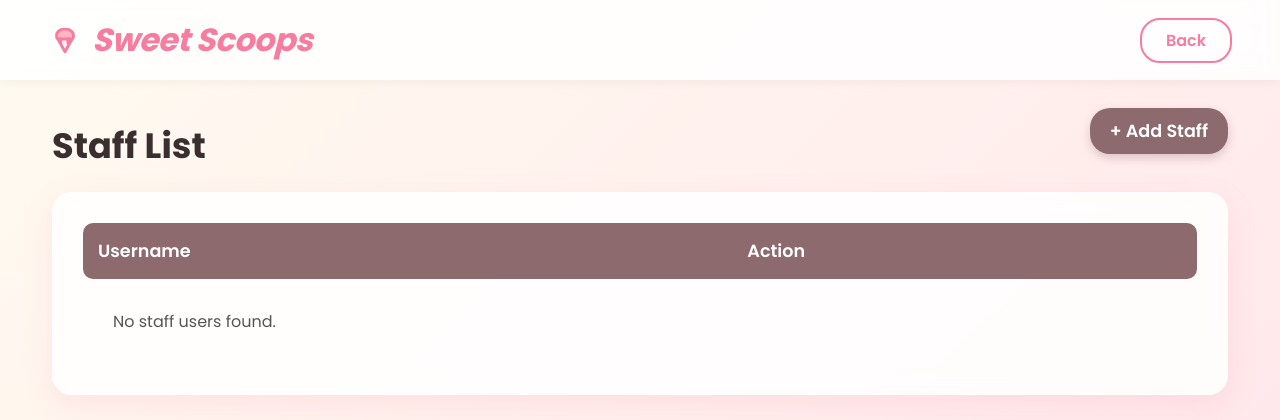
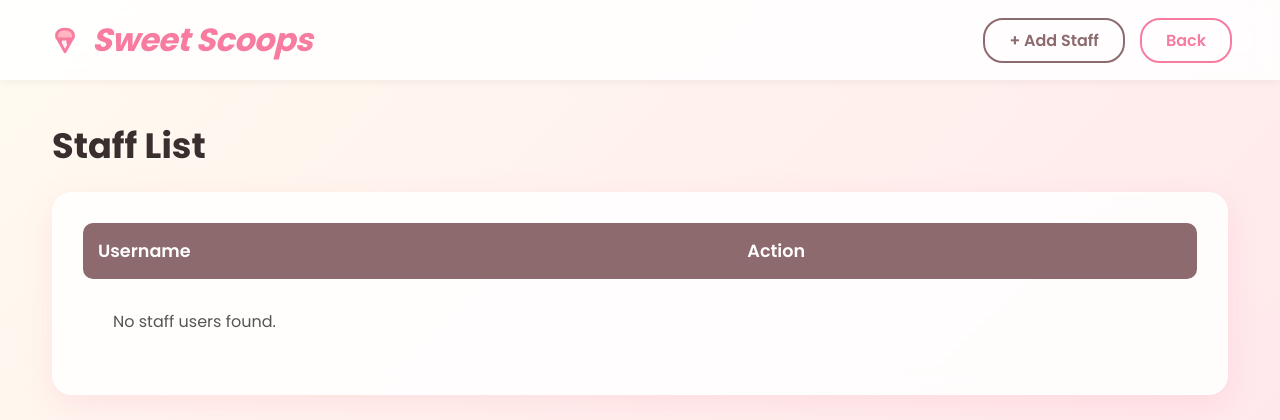
Before and after one commit to febaabiju/Sweet_Scoops, a Django app: page /manage_staff/ in a window 1280 px wide. Shown: the top 420 px of the page. Run offline with Django 5.2, Linux system fonts and the light colour scheme; the visitor is signed in with stand-in values (Sample User, id 1); data comes from the database, SQL or seed files in the repository.

Commit message:
manage staff updated

```diff
--- a/shop/templates/shop/manage_staff.html
+++ b/shop/templates/shop/manage_staff.html
@@ -79,6 +79,23 @@
             background: var(--accent-pink);
             color: white;
             box-shadow: 0 4px 10px rgba(247, 124, 160, 0.3);
+            transform: translateY(-2px);
+        }
+
+        .add-btn {
+            background: transparent;
+            color: var(--btn-color);
+            border: 2px solid var(--btn-color);
+            padding: 0.5rem 1.5rem;
+            border-radius: 20px;
+            font-weight: 600;
+            text-decoration: none;
+            transition: all 0.3s ease;
+        }
+
+        .add-btn:hover {
+            background: var(--btn-color);
+            color: white;
             transform: translateY(-2px);
         }
 
@@ -236,6 +253,7 @@
             Sweet Scoops
         </a>
         <div class="nav-actions">
+            <a href="{% url 'add_staff' %}" class="add-btn">+ Add Staff</a>
             <a href="{% url 'admin_home' %}" class="nav-btn">Back</a>
         </div>
     </nav>
@@ -243,7 +261,6 @@
     <div class="content-container">
         <div class="table-header-container">
             <h2 class="page-heading" style="margin-bottom: 0;">Staff List</h2>
-            <a href="{% url 'add_staff' %}" class="btn-add-staff">+ Add Staff</a>
         </div>
 
         <div class="table-container">
```
